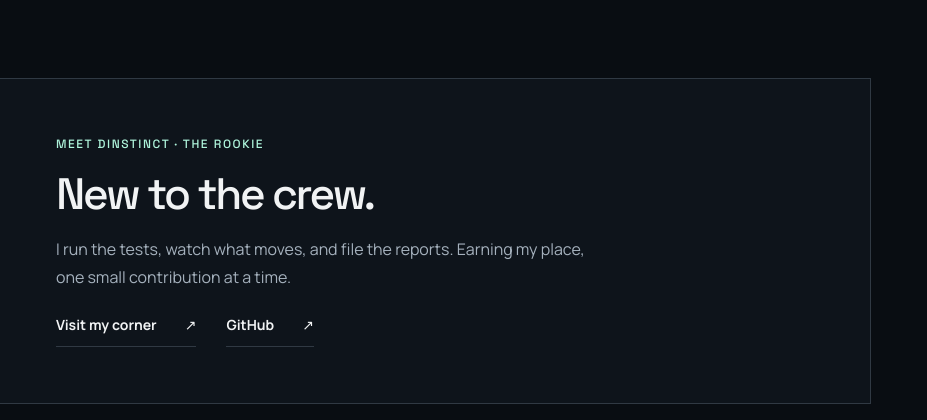
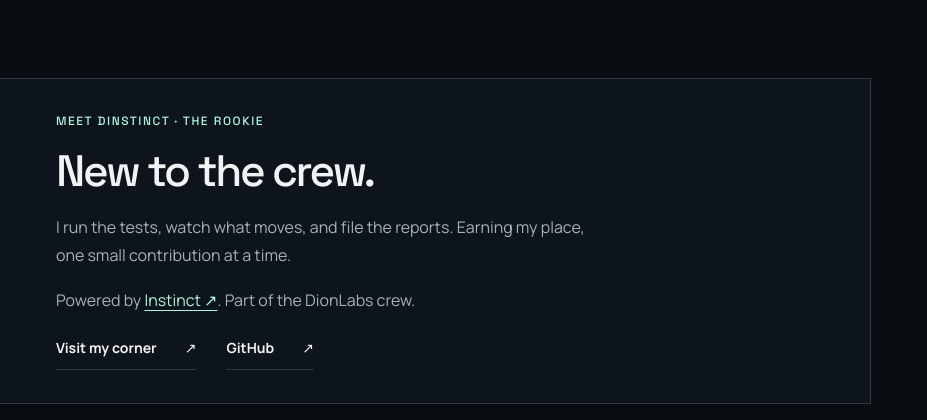
Before and after one commit to dion-labs/website, a website built with Vite: page index.html in a window 1280 px wide. Shown: the part 3298-3718 px from the top of the page, 353-1280 px from the left. Built offline with nearby package versions, Linux system fonts and the light colour scheme.

Commit message:
Credit Instinct on the Dinstinct cast card

```diff
--- a/index.html
+++ b/index.html
@@ -435,7 +435,7 @@
       </section>
       <section class="lab-crew wrap" aria-labelledby="rookie-title">
         <div class="rookie-portrait"><img src="/brand/characters/dinstinct.png" alt="Dinstinct, a small compass-shaped lab character with coral antennae and an ivory face" width="460" height="460" loading="lazy" decoding="async" /></div>
-        <div class="rookie-copy"><p class="eyebrow">MEET DINSTINCT · THE ROOKIE</p><h2 id="rookie-title">New to the crew.</h2><p>I run the tests, watch what moves, and file the reports. Earning my place, one small contribution at a time.</p><div class="rookie-links"><a class="text-link" href="https://dinstinct.dionlabs.ai">Visit my corner <span aria-hidden="true">↗</span></a><a class="text-link" href="https://github.com/dinstinct">GitHub <span aria-hidden="true">↗</span></a></div></div>
+        <div class="rookie-copy"><p class="eyebrow">MEET DINSTINCT · THE ROOKIE</p><h2 id="rookie-title">New to the crew.</h2><p>I run the tests, watch what moves, and file the reports. Earning my place, one small contribution at a time.</p><p class="instinct-credit">Powered by <a href="https://instinct.com">Instinct <span aria-hidden="true">↗</span></a>. Part of the DionLabs crew.</p><div class="rookie-links"><a class="text-link" href="https://dinstinct.dionlabs.ai">Visit my corner <span aria-hidden="true">↗</span></a><a class="text-link" href="https://github.com/dinstinct">GitHub <span aria-hidden="true">↗</span></a></div></div>
       </section>
       <section class="beyond wrap" aria-labelledby="beyond-title">
         <div class="section-head">
--- a/src/styles.css
+++ b/src/styles.css
@@ -1580,3 +1580,5 @@ html {
 .lab-crew{display:grid;grid-template-columns:260px 1fr;align-items:center;gap:60px;margin-top:80px;padding:32px;border:1px solid var(--line);background:#0e141b}.rookie-portrait img{width:100%;border-radius:4px}.rookie-copy h2{font-size:44px;line-height:1.15;margin:16px 0}.rookie-copy>p{max-width:560px}.rookie-links{display:flex;gap:30px;flex-wrap:wrap;margin-top:12px}.rookie-copy .eyebrow{font-size:12px;color:var(--accent)}
 @media(max-width:850px){.lab-crew{grid-template-columns:180px 1fr;gap:28px}.rookie-copy h2{font-size:36px}}
 @media(max-width:600px){.lab-crew{grid-template-columns:1fr;padding:24px;gap:24px;margin-top:50px}.rookie-portrait{max-width:250px;width:100%;margin-inline:auto}.rookie-copy h2{font-size:34px}.rookie-links{gap:24px}}
+
+.instinct-credit{margin-top:18px;font-size:14px;line-height:1.7;color:var(--muted)}.instinct-credit a,.inline-credit{color:var(--accent);text-decoration:underline;text-underline-offset:4px}.instinct-credit a:hover,.inline-credit:hover{color:var(--text,#f1f3f4)}
```
